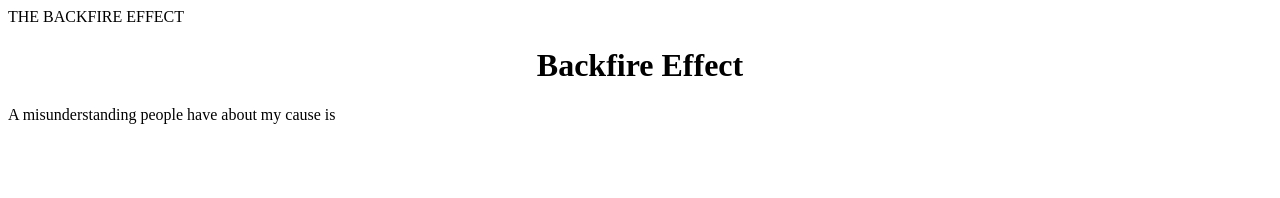
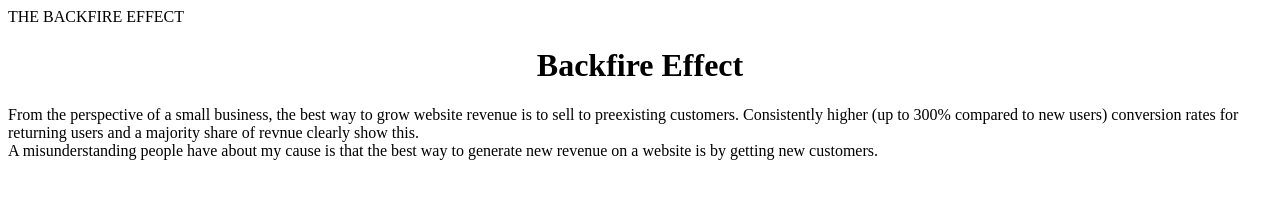
Before and after one commit to jacobballard/backfire, a plain HTML site: page index.html in a window 1280 px wide. Drawn offline with Linux system fonts and the light colour scheme.

Commit message:
Update index.html

```diff
--- a/index.html
+++ b/index.html
@@ -1,6 +1,10 @@
 <HTML><HEAD>THE BACKFIRE EFFECT</HEAD><BODY>
 <H1 align="center">Backfire Effect</H1>
 <p>
-A misunderstanding people have about my cause is
+From the perspective of a small business, the best way to grow website revenue is to sell to preexisting customers.
+Consistently higher (up to 300% compared to new users) conversion rates for returning users and
+a majority share of revnue clearly show this.  <br>
+
+A misunderstanding people have about my cause is that the best way to generate new revenue on a website is by getting new customers.
 </p>
 </BODY></HTML>
```
